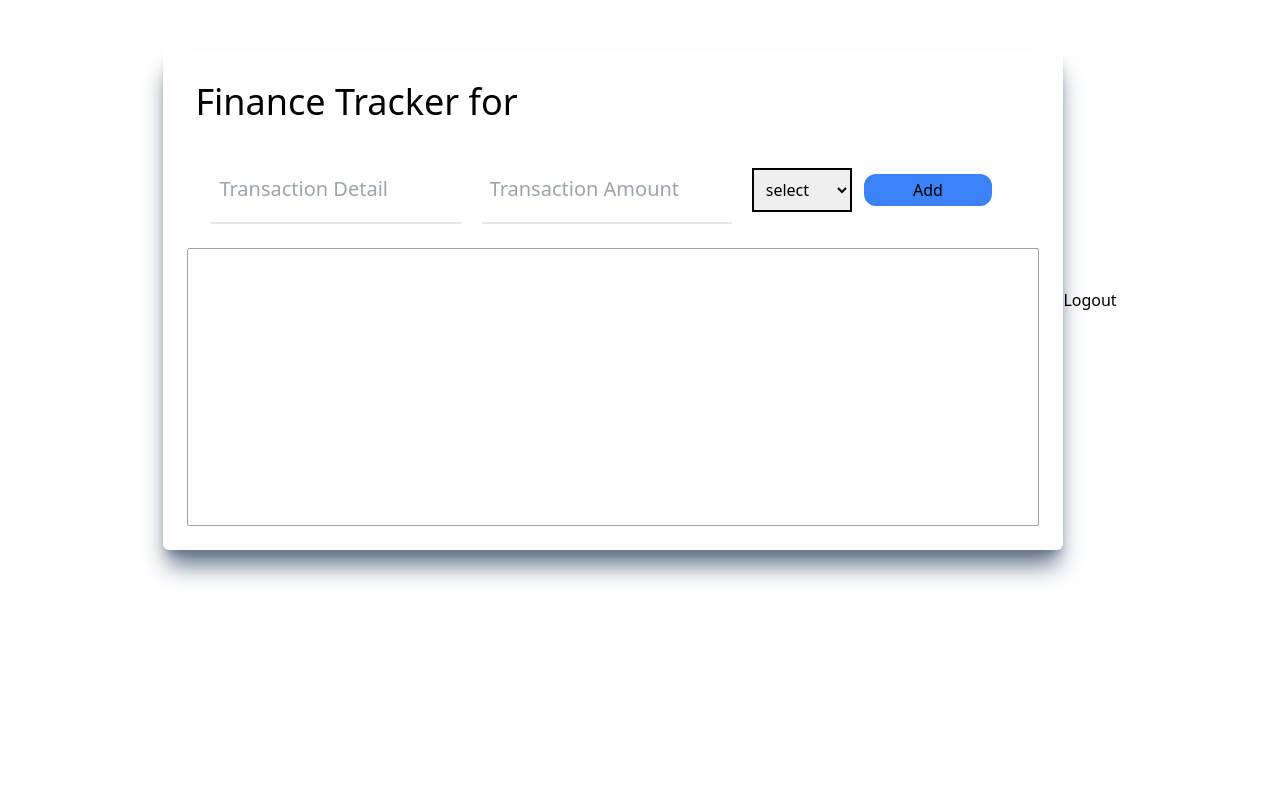
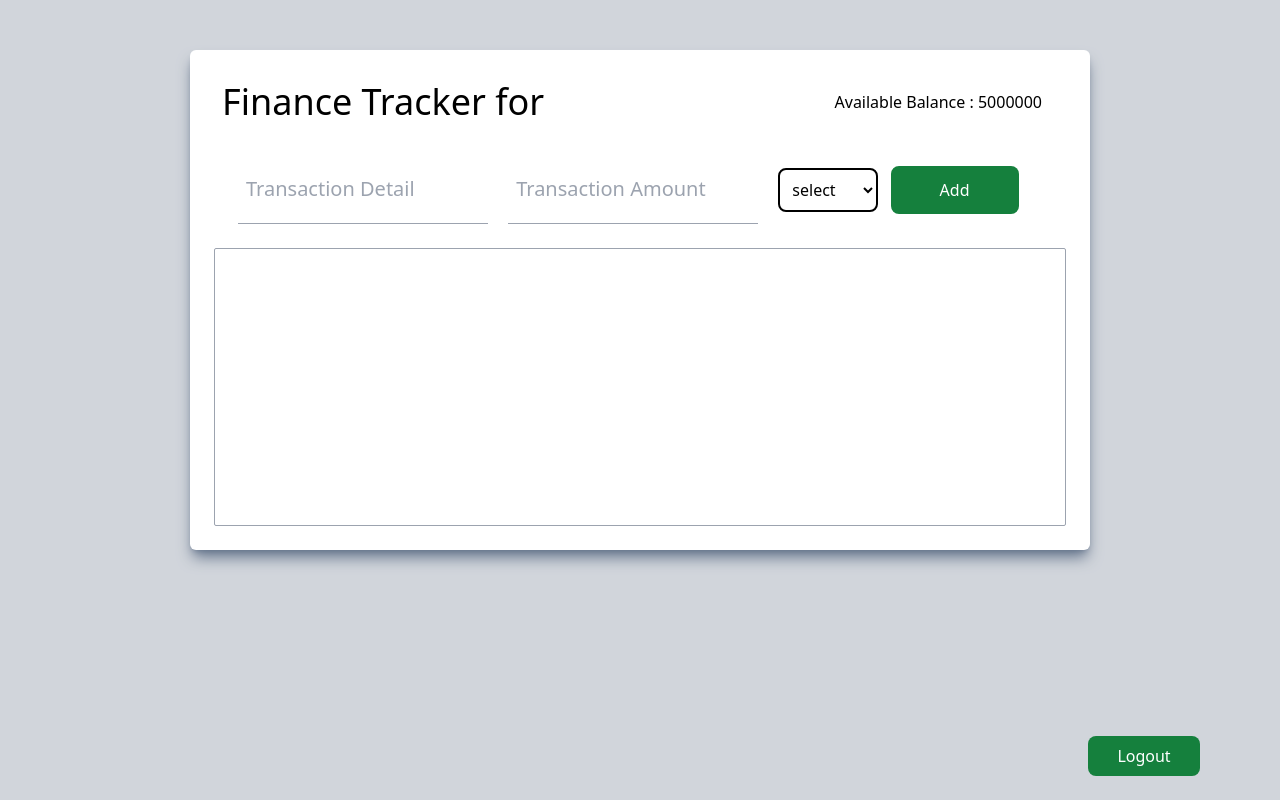
Before and after one commit to ashishlal2003/personal-finance-tracker, a Node server app: template backend/views/trans.ejs in a window 1280 px wide. Run offline with Node 20, Linux system fonts and the light colour scheme; the template is opened without the code that fills it, so the values that code supplies are empty; some libraries are stand-ins or nearby versions.

Commit message:
logout btn

```diff
--- a/backend/views/trans.ejs
+++ b/backend/views/trans.ejs
@@ -9,78 +9,57 @@
     <title>Finance Tracker</title>
 </head>
 
-<body class="flex justify-center items-center h-[600px]">
-    <div id="main" class="bg-white flex flex-col w-[900px] h-[500px] rounded-md p-6 shadow-xl shadow-slate-500 ">
-        <h1 class="text-4xl m-2">Finance Tracker for <%= user.name %></h1>
+<body class="flex justify-center items-center h-[600px] bg-gray-300">
+    <div id="main" class="bg-white flex flex-col w-[900px] h-[500px] rounded-md p-6 shadow-lg shadow-slate-500 ">
+        <div class="flex justify-between items-center">
+            <h1 class="text-4xl m-2 font-sans">Finance Tracker for <%= user.name.charAt(0).toUpperCase() + user.name.slice(1) %></h1>
+            <p class="mr-6">Available Balance : 5000000</p>
+        </div>
+
         <div id="inputForm">
 
             <form action="/add" id="form" class="m-4" method="post">
                 <input name="details" placeholder="Transaction Detail" type="text" id="details"
-                    class="m-2 h-[70px] w-[250px] p-2 border-b-[2px] text-xl focus:outline-none" required/>
+                    class="m-2 h-[70px] w-[250px] p-2 border-b-gray-400 border-b-[1px] text-xl focus:outline-none bg-transparent text-white" required/>
 
                 <input name="amount" placeholder="Transaction Amount" type="amount" id="amount"
-                    class="m-2 h-[70px] w-[250px] p-2 border-b-[2px] text-xl focus:outline-none" required/>
+                    class="m-2 h-[70px] w-[250px] p-2 border-b-gray-400 border-b-[1px] text-xl focus:outline-none bg-transparent " required/>
 
-                <select name="typetrans" id="type" class="border-[2px] border-black focus:outline-none m-2  w-[100px] p-2"
+                <select name="typetrans" id="type" class="border-[2px] border-black rounded-lg bg-transparent focus:outline-none m-2  w-[100px] p-2"
                     id="transactionType" required>
                     <option value="select" class="p-4 bg-white text-md ">select</option>
                     <option value="Debit" class="p-4 bg-white text-md ">Debit</option>
                     <option value="Credit" class="p-4 bg-white text-md">Credit</option>
                 </select>
                 <!-- <i class="fas fa-plus bg-blue-500 text-white rounded-sm cursor-pointer w-10 text-2xl text-center translate-x-[80px]"></i> -->
-                <button id="addBtn" class="h-8 w-32 bg-blue-500 rounded-xl cursor-pointer" value="Add"> Add </button>
+                <button id="addBtn" class="h-12 w-32 bg-green-700 text-white rounded-lg cursor-pointer" value="Add"> Add </button>
 
             </form>
         </div>
 
         <ul id="track" class="w-full h-[400px] rounded-sm border-[0.5px] border-gray-400 p-2 flex flex-col items-center gap-4 overflow-y-scroll scroll-smooth">
             <% transactions.forEach(transaction => { %>
-                <li class="w-full border-[1px] border-t-0 border-b-gray-400 p-4 flex gap-6 hover:shadow-slate-500 hover:shadow-sm">
-                    <p><%= transaction.detail %></p>
-                    <p><%= transaction.amount %></p>
+                <li class="w-full border-[1px] border-t-0 border-b-gray-400 p-4 flex gap-8 shadow-sm shadow-slate-500 hover:shadow-lg relative font-sans">
 
-                    <div class="flex-end gap-4">
-                        <!-- <i class="fas fa-pencil-alt"></i> -->
+                    <p class="ml-6"><%= transaction.detail %></p>
+                    <p class="absolute left-44"><%= transaction.amount %></p>
+                    <p class="absolute right-[400px] bg-red-700 rounded-full h-8 w-16 text-center pt-1 text-white">Debit</p>
+
+                    <div class="flex-end absolute right-12">
                         <form action="/del" method="post">
                             <input type="hidden" name="transactionId" value="<%= transaction._id %>">
+
                            <button class="far fa-trash-alt" type="submit"></button>
                         </form>
                     </div>
                 </li>
             <% }); %>
         </ul>
-
     </div>
 
     <form action="/logout" method="POST">
-        <button type="submit">Logout</button>
-      </form>
-
-
-    <script>
-    //     const btn = document.getElementById('addBtn');
-    //     const form = document.getElementById('form');
-    //     const detail = document.getElementById('details');
-    //     const amount = document.getElementById('amount');
-    //     const transactionType = document.getElementById('transactionType');
-
-    //     loadEventListeners();
-
-    //     function loadEventListeners() {
-    //         form.addEventListener('submit', addTask);
-    //     }
-
-    //     const addTask = (e) => {
-
-    //     }
-
-    //    btn.addEventListener('click', function (e) {
-    //             alert('Fill all fields');
-    //     });
-
-
-    </script>
-
+        <button type="submit" class="absolute bottom-6 right-20 h-10 w-28 bg-green-700 text-white rounded-lg cursor-pointer">Logout</button>
+    </form>
 
 </body>
 
```
